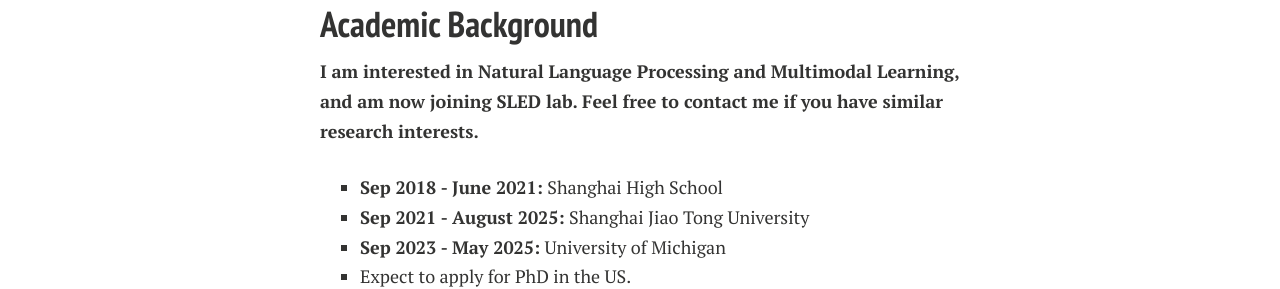
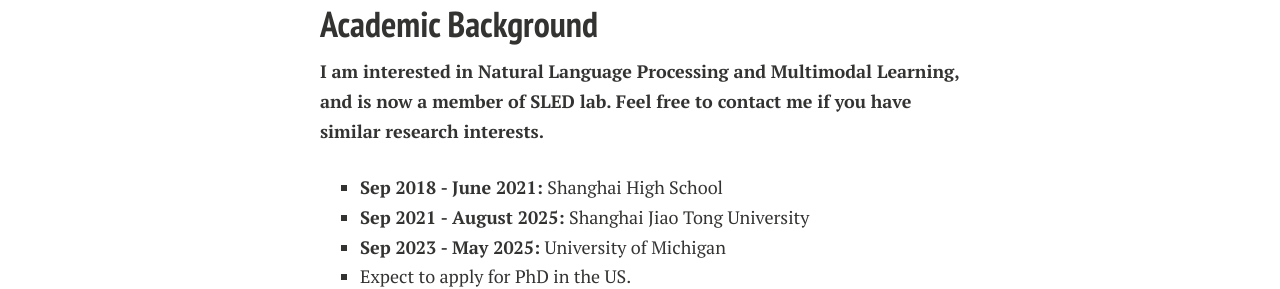
Before and after one commit to xuejunzhang2002/xuejunzhang.github.io, a Jekyll site: the page built from index.md, in a window 1280 px wide. Shown: the part 337-626 px from the top of the page. Built offline with Jekyll 4.4.1, drawn with Linux system fonts in a browser that asks for light colours; nearby versions of some CDN libraries; comment, search, counter and statistics services are not loaded; a style sheet for code colours, icons or effects is not loaded; our own code applies the rules of GitHub Pages for plain Markdown files.

Commit message:
Update index.md

```diff
--- a/index.md
+++ b/index.md
@@ -12,7 +12,7 @@ I am a junior majoring in **Electrical and Computer Engineering** at Shanghai Ji
 
 ## Academic Background
 
-**I am interested in Natural Language Processing and Multimodal Learning, and am now joining SLED lab. Feel free to contact me if you have similar research interests.**
+**I am interested in Natural Language Processing and Multimodal Learning, and is now a member of SLED lab. Feel free to contact me if you have similar research interests.**
 
 - **Sep 2018 - June 2021:** Shanghai High School
 - **Sep 2021 - August 2025:** Shanghai Jiao Tong University
```
